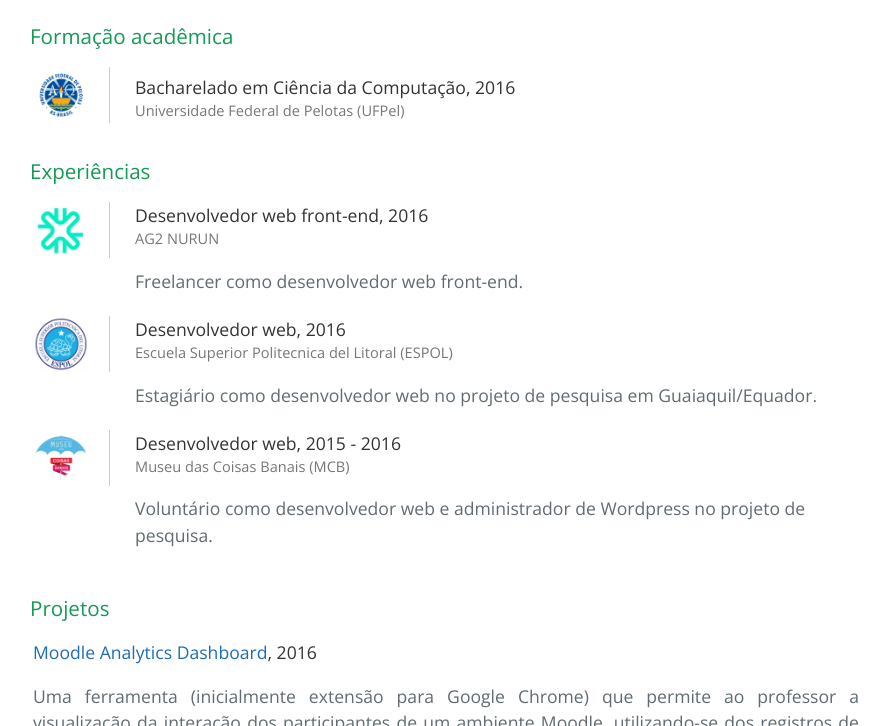
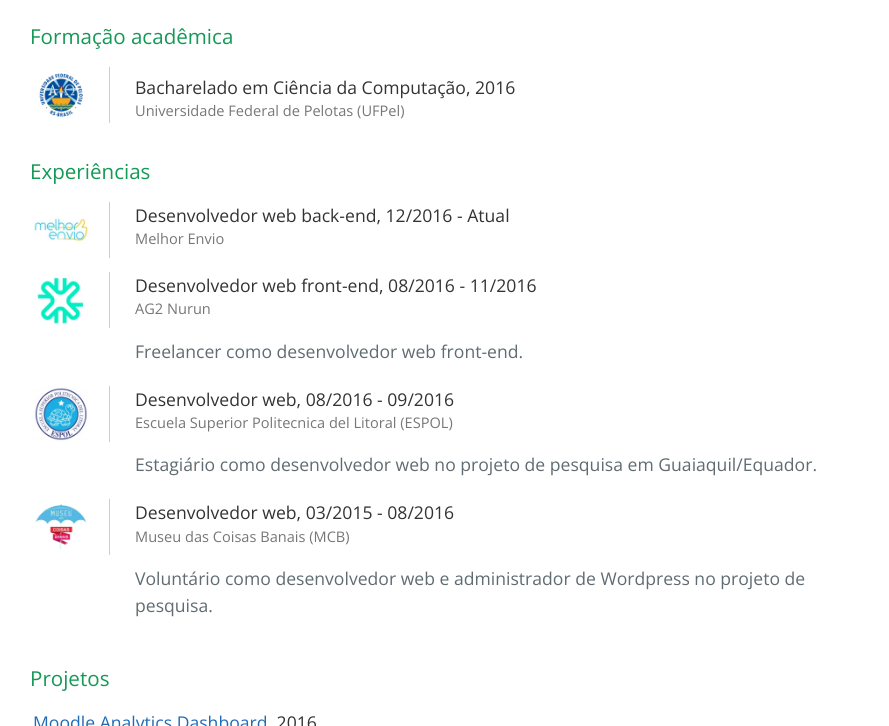
Before and after one commit to ldseinhardt/ldseinhardt.github.io, a website: page src/index.html in a window 1280 px wide. Shown: the part 675-1401 px from the top of the page, without its empty margins (194-1083 px from the left). Drawn offline with nearby package versions, Linux system fonts and the light colour scheme; files that its build step writes are made by us from their sources.

Commit message:
{atualizado experiências}

```diff
--- a/src/index.html
+++ b/src/index.html
@@ -154,14 +154,32 @@
         <table class="icon-list">
           <tr>
             <td>
+              <a href="http://www.melhorenvio.com.br" target="_blank">
+                <picture>
+                  <source srcset="assets/images/experiences/melhorenvio.webp" type="image/webp">
+                  <img src="assets/images/experiences/melhorenvio.png" alt="Logo Melhor Envio">
+                </picture>
+              </a>
+            </td>
+            <td>
+              <h4>Desenvolvedor web back-end, 12/2016 - Atual</h4>
+              <h5>Melhor Envio</h5>
+              <p>
+              </p>
+            </td>
+          </tr>
+            <tr>
+              <td>
+                <a href="http://www.ag2nurun.com.br" target="_blank">
                   <picture>
                     <source srcset="assets/images/experiences/ag2nurun.webp" type="image/webp">
                     <img src="assets/images/experiences/ag2nurun.png" alt="Logo AG2 Nurun">
                   </picture>
+                </a>
               </td>
               <td>
-              <h4>Desenvolvedor web front-end, 2016</h4>
-              <h5>AG2 NURUN</h5>
+                <h4>Desenvolvedor web front-end, 08/2016 - 11/2016</h4>
+                <h5>AG2 Nurun</h5>
                 <p>
                   Freelancer como desenvolvedor web front-end.
                 </p>
@@ -169,13 +187,15 @@
             </tr>
           <tr>
             <td>
+              <a href="http://www.espol.edu.ec" target="_blank">
                 <picture>
                   <source srcset="assets/images/experiences/espol.webp" type="image/webp">
                   <img src="assets/images/experiences/espol.png" alt="Logo ESPOL">
                 </picture>
+              </a>
             </td>
             <td>
-              <h4>Desenvolvedor web, 2016</h4>
+              <h4>Desenvolvedor web, 08/2016 - 09/2016</h4>
               <h5>Escuela Superior Politecnica del Litoral (ESPOL)</h5>
               <p>
                 Estagiário como desenvolvedor web no projeto de pesquisa em Guaiaquil/Equador.
@@ -190,7 +210,7 @@
               </picture>
             </td>
             <td>
-              <h4>Desenvolvedor web, 2015 - 2016</h4>
+              <h4>Desenvolvedor web, 03/2015 - 08/2016</h4>
               <h5>Museu das Coisas Banais (MCB)</h5>
               <p>
                 Voluntário como desenvolvedor web e administrador de Wordpress no projeto de pesquisa.
```
Also changed, not shown: src/assets/images/experiences/melhorenvio.png (added), src/assets/images/experiences/melhorenvio.webp (added), 1 other file. Lines whose indentation alone changed are shown as unchanged.
